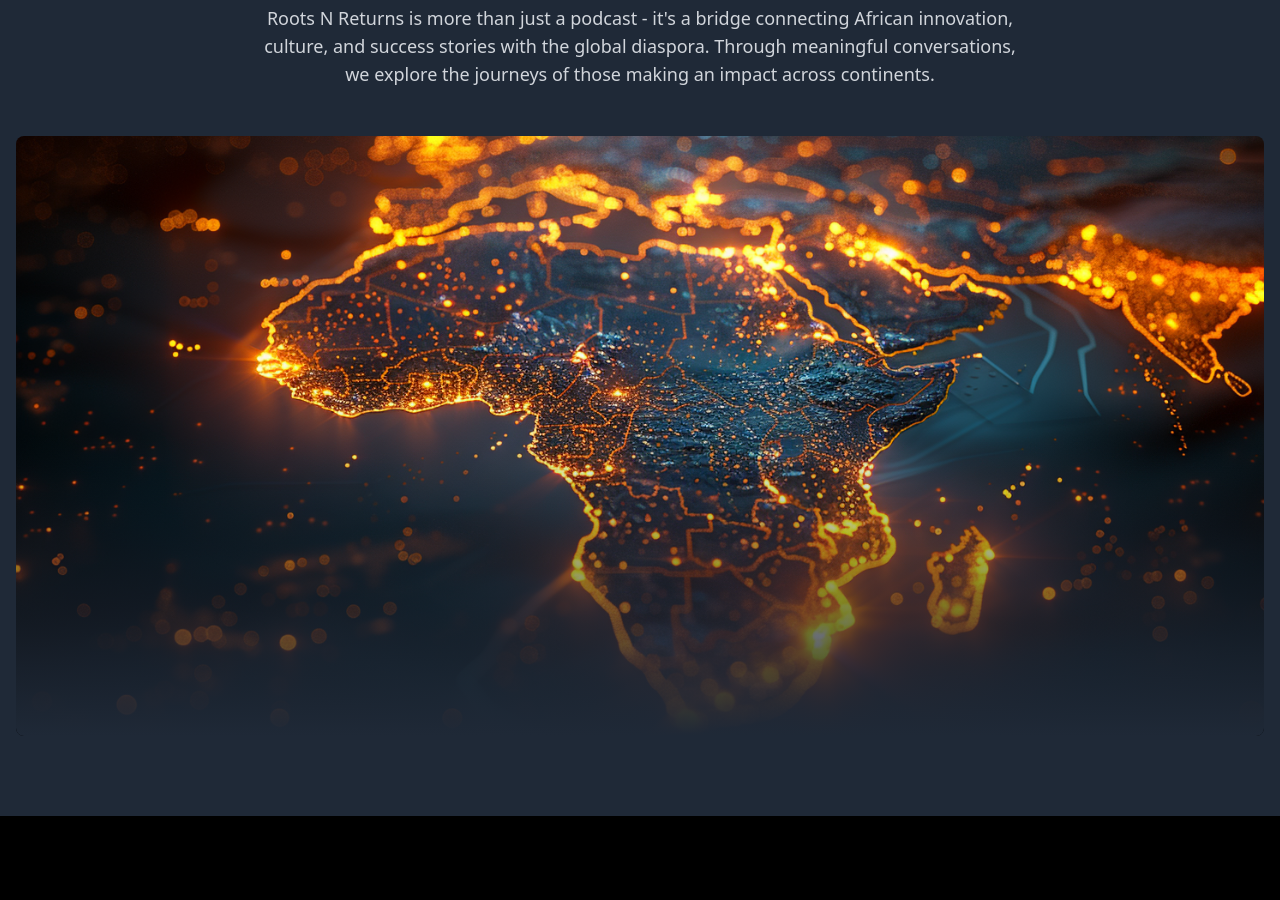
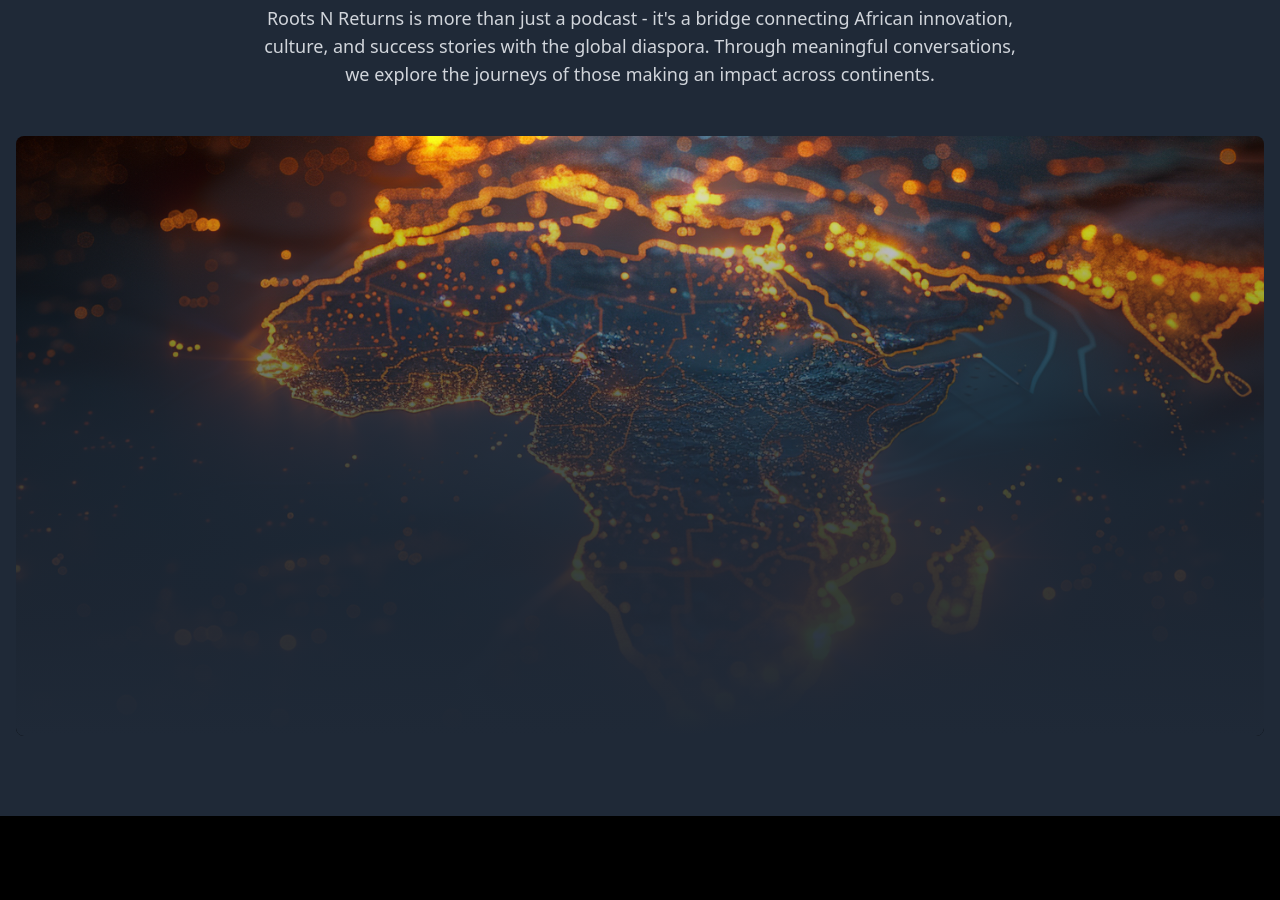
Before and after one commit to rootsnreturns/cultural-symphony-8af84419, a React (Vite) app: page / in a window 1280 px wide. Shown: the part 940-1840 px from the top of the page. Built offline with nearby package versions, Linux system fonts and the light colour scheme.

Commit message:
Add faded effect to images
Implement a faded effect on images to enhance blending with the background.
[skip gpt_engineer]

```diff
--- a/src/components/About.tsx
+++ b/src/components/About.tsx
@@ -12,7 +12,7 @@ const About = () => {
             alt="African connectivity map"
             className="absolute inset-0 w-full h-full object-cover"
           />
-          <div className="absolute inset-0 pointer-events-none bg-gradient-to-t from-secondary via-transparent to-transparent" />
+          <div className="absolute inset-0 bg-gradient-to-t from-secondary via-secondary/80 to-transparent" />
         </div>
       </div>
     </section>
```
